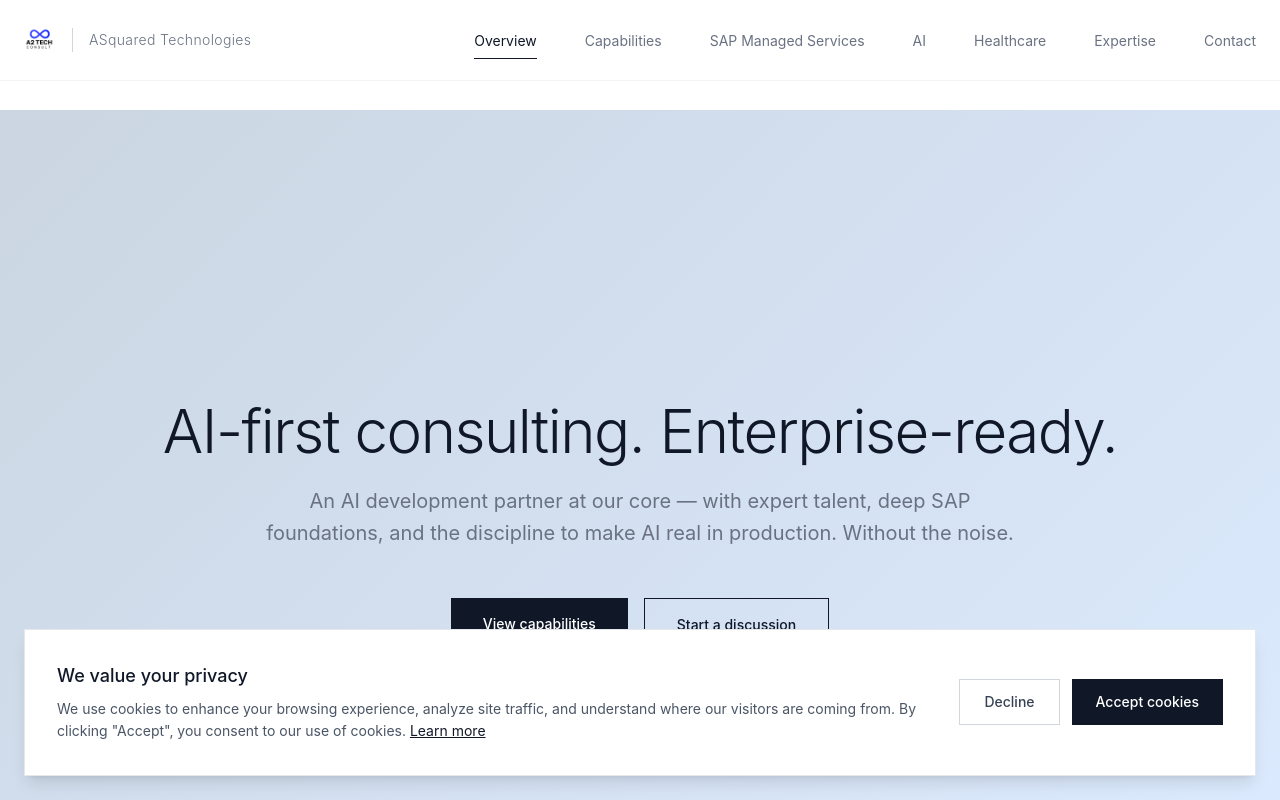
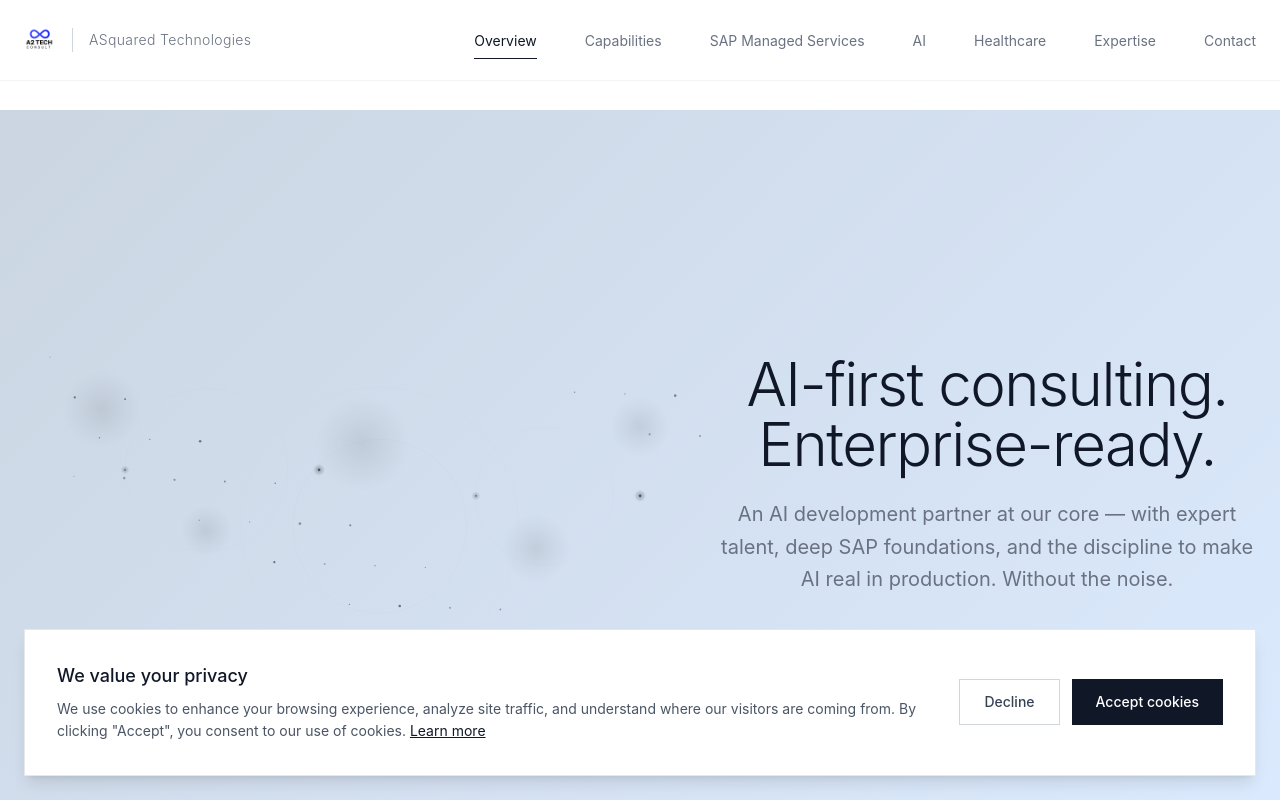
Before and after one commit to A2TechConsult/ASquared2, a React (Vite) app: page / in a window 1280 px wide. Shown: the top 800 px of the page. Built offline with nearby package versions, Linux system fonts and the light colour scheme.

Commit message:
Overview: add floating HeroBackground to hero section

```diff
--- a/src/app/pages/Overview.tsx
+++ b/src/app/pages/Overview.tsx
@@ -1,6 +1,7 @@
 import { Link } from 'react-router';
 import { motion } from 'motion/react';
 import { ParticleNetwork } from '@/app/components/ParticleNetwork';
+import { HeroBackground } from '@/app/components/HeroBackground';
 import { ClientLogo } from '@/app/components/ClientLogo';
 import { Database, DollarSign, Factory, Network, Brain, Rocket, Users, Stethoscope } from 'lucide-react';
 import { Settings } from 'lucide-react';
@@ -32,12 +33,13 @@ export function Overview() {
   return (
     <main>
       {/* Hero Section */}
-      <section className="min-h-screen flex items-center justify-center px-6 pt-32 pb-24 hero-gradient-bg">
+      <section className="relative min-h-screen flex items-center justify-center px-6 pt-32 pb-24 hero-gradient-bg overflow-hidden">
+        <HeroBackground />
         <motion.div
           initial={{ opacity: 0, y: 20 }}
           animate={{ opacity: 1, y: 0 }}
           transition={{ duration: 1, delay: 0.2 }}
-          className="max-w-5xl text-center"
+          className="relative z-10 max-w-5xl text-center"
         >
           <h1 className="text-4xl md:text-5xl lg:text-6xl font-light text-gray-900 mb-6 tracking-tight">
             AI-first consulting. Enterprise-ready.
```
